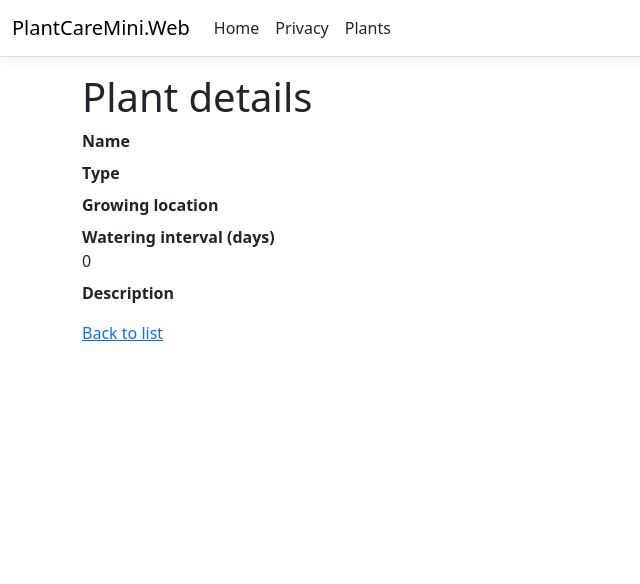
After one commit to Cat3rocket3/PlantCareMini, an ASP.NET Core app: template PlantCareMini.Web/Views/Plants/Details.cshtml in a window 1280 px wide. The commit adds this page. Shown: the top 584 px of the page, without its empty margins (0-640 px from the left). Run offline with ASP.NET Core 8, Linux system fonts and the light colour scheme; the template is opened without the code that fills it, so the values that code supplies are empty; style sheets or scripts are compiled from the project's sources.

Commit message:
Add plant details

```diff
--- a/PlantCareMini.Services/Contracts/IPlantService.cs
+++ b/PlantCareMini.Services/Contracts/IPlantService.cs
@@ -5,6 +5,7 @@ namespace PlantCareMini.Services.Contracts
     public interface IPlantService
     {
         Task<List<Plant>> GetAll(string? search = null, int? growingLocationId = null);
+        Task<Plant?> GetById(int id);
         Task<List<PlantType>> GetPlantTypes();
         Task<List<GrowingLocation>> GetGrowingLocations();
         Task Create(string name, int plantTypeId, int growingLocationId, int wateringIntervalDays, string description);
--- a/PlantCareMini.Services/PlantService.cs
+++ b/PlantCareMini.Services/PlantService.cs
@@ -27,6 +27,12 @@ namespace PlantCareMini.Services
                 .Include(p => p.GrowingLocation).OrderBy(p => p.Name).ToListAsync();
         }
 
+        public Task<Plant?> GetById(int id)
+        {
+            return _db.Plants.Include(p => p.PlantType)
+                .Include(p => p.GrowingLocation).FirstOrDefaultAsync(p => p.PlantId == id);
+        }
+
         public Task<List<PlantType>> GetPlantTypes()
         {
             return _db.PlantTypes.ToListAsync();
--- /dev/null
+++ b/PlantCareMini.Web/Views/Plants/Details.cshtml
@@ -0,0 +1,11 @@
+@model Plant
+@{ ViewData["Title"] = "Plant details"; }
+<h1>Plant details</h1>
+<dl>
+    <dt>Name</dt><dd>@Model.Name</dd>
+    <dt>Type</dt><dd>@Model.PlantType.Name</dd>
+    <dt>Growing location</dt><dd>@Model.GrowingLocation.Name</dd>
+    <dt>Watering interval (days)</dt><dd>@Model.WateringIntervalDays</dd>
+    <dt>Description</dt><dd>@Model.Description</dd>
+</dl>
+<a asp-action="Index">Back to list</a>
--- a/PlantCareMini.Web/Views/Plants/Index.cshtml
+++ b/PlantCareMini.Web/Views/Plants/Index.cshtml
@@ -23,13 +23,13 @@
 else
 {
     <table class="table table-striped">
-        <thead><tr><th>Name</th><th>Type</th><th>Location</th><th>Watering (days)</th></tr></thead>
+        <thead><tr><th>Name</th><th>Type</th><th>Location</th><th>Watering (days)</th><th>Actions</th></tr></thead>
         <tbody>
         @foreach (var plant in Model)
         {
             <tr>
                 <td>@plant.Name</td><td>@plant.PlantType.Name</td><td>@plant.GrowingLocation.Name</td><td>@plant.WateringIntervalDays</td>
-
+                <td><a asp-action="Details" asp-route-id="@plant.PlantId">Details</a></td>
             </tr>
         }
         </tbody>
```
Also changed, not shown: PlantCareMini.Web/Controllers/PlantsController.cs (+10 -0 lines).
